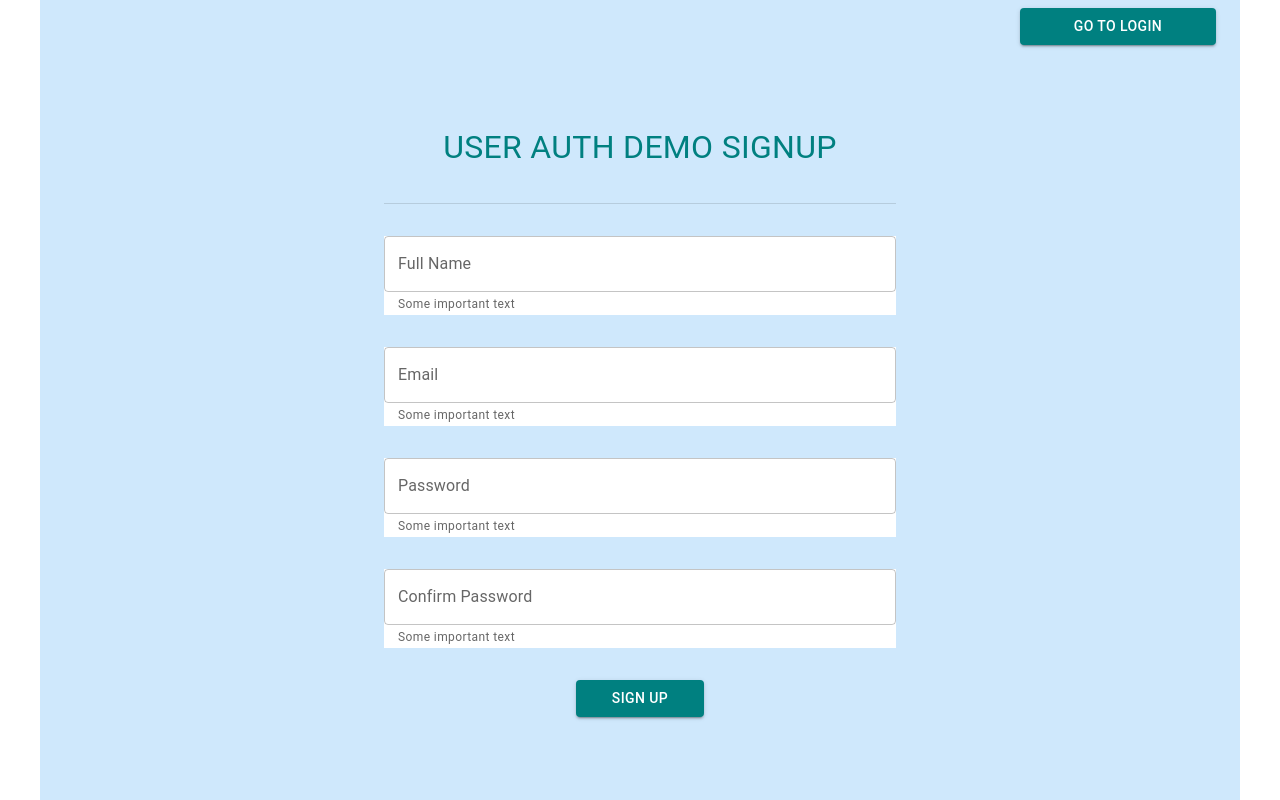
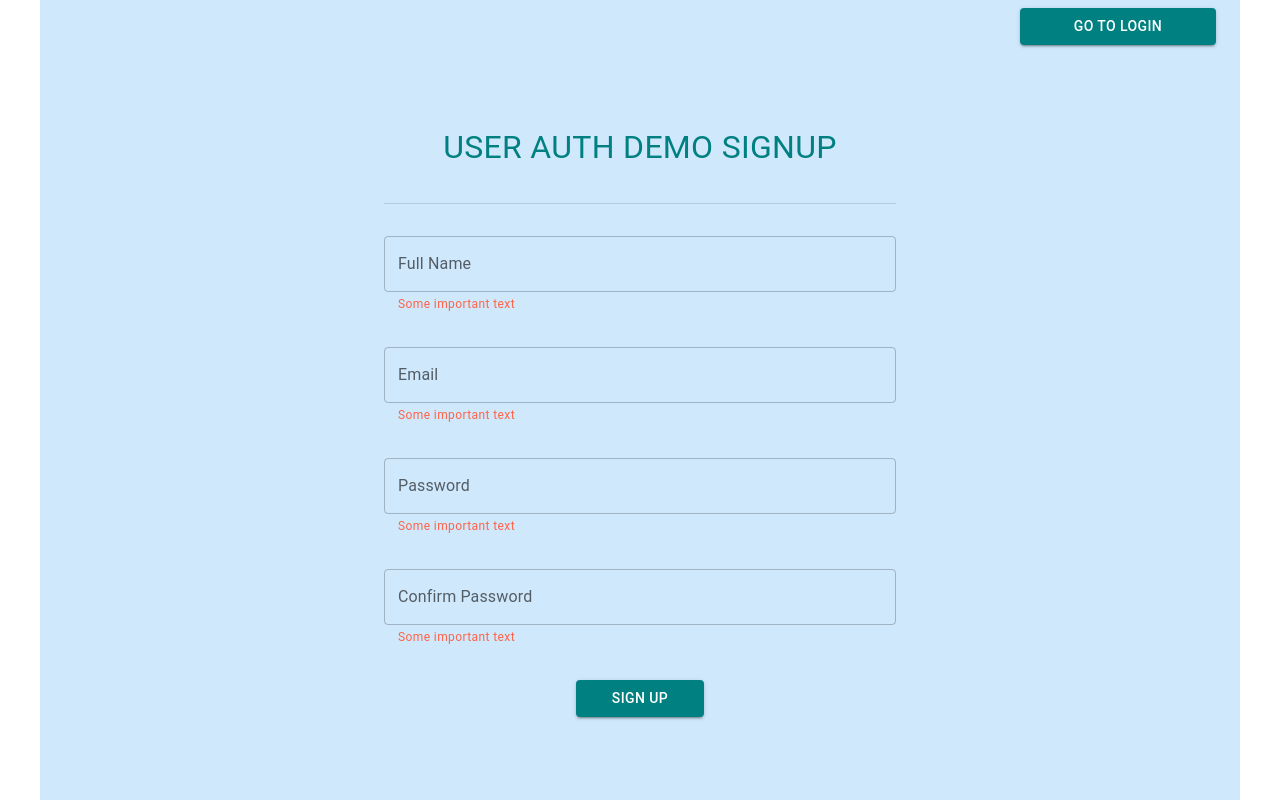
Before and after one commit to shubham-rp/user-auth-mern-demo-frontend, a React (Create React App) app: page /signup in a window 1280 px wide. Built offline with nearby package versions, Linux system fonts and the light colour scheme.

Commit message:
Styling Changes in Login, Dashboard & SignUp Pages

```diff
--- a/src/pages/Dashboard.js
+++ b/src/pages/Dashboard.js
@@ -21,6 +21,9 @@ const useStyles = makeStyles()(() => {
       backgroundAttachment: "fixed",
       backgroundSize: "cover",
     },
+    appBar: {
+      backgroundColor: "teal",
+    },
   };
 });
 
@@ -29,7 +32,7 @@ function Dashboard() {
   return (
     <>
       <Box className={classes.box}>
-        <AppBar position="static">
+        <AppBar position="static" className={classes.appBar}>
           <Toolbar>
             <IconButton
               size="large"
--- a/src/pages/Login.js
+++ b/src/pages/Login.js
@@ -41,11 +41,13 @@ const useStyles = makeStyles()((theme) => {
     },
     loginTextField: {
       width: "512px",
-      backgroundColor: "white",
     },
     loginButton: {
       width: "128px",
       backgroundColor: "teal",
+    },
+    helperText: {
+      color: "tomato",
     },
   };
 });
@@ -75,6 +77,9 @@ function Login() {
               variant="outlined"
               label="Email"
               helperText="Some important text"
+              FormHelperTextProps={{
+                className: classes.helperText,
+              }}
             />
             <TextField
               className={classes.loginTextField}
@@ -82,6 +87,9 @@ function Login() {
               label="Password"
               type="password"
               helperText="Some important text"
+              FormHelperTextProps={{
+                className: classes.helperText,
+              }}
             />
             <Button variant="contained" className={classes.loginButton}>
               Sign In
--- a/src/pages/SignUp.js
+++ b/src/pages/SignUp.js
@@ -41,11 +41,13 @@ const useStyles = makeStyles()((theme) => {
     },
     signUpTextField: {
       width: "512px",
-      backgroundColor: "white",
     },
     signUpButton: {
       width: "128px",
       backgroundColor: "teal",
+    },
+    helperText: {
+      color: "tomato",
     },
   };
 });
@@ -75,12 +77,18 @@ function SignUp() {
               variant="outlined"
               label="Full Name"
               helperText="Some important text"
+              FormHelperTextProps={{
+                className: classes.helperText,
+              }}
             />
             <TextField
               className={classes.signUpTextField}
               variant="outlined"
               label="Email"
               helperText="Some important text"
+              FormHelperTextProps={{
+                className: classes.helperText,
+              }}
             />
             <TextField
               className={classes.signUpTextField}
@@ -88,6 +96,9 @@ function SignUp() {
               label="Password"
               type="password"
               helperText="Some important text"
+              FormHelperTextProps={{
+                className: classes.helperText,
+              }}
             />
             <TextField
               className={classes.signUpTextField}
@@ -95,6 +106,9 @@ function SignUp() {
               label="Confirm Password"
               type="password"
               helperText="Some important text"
+              FormHelperTextProps={{
+                className: classes.helperText,
+              }}
             />
             <Button variant="contained" className={classes.signUpButton}>
               Sign Up
```
